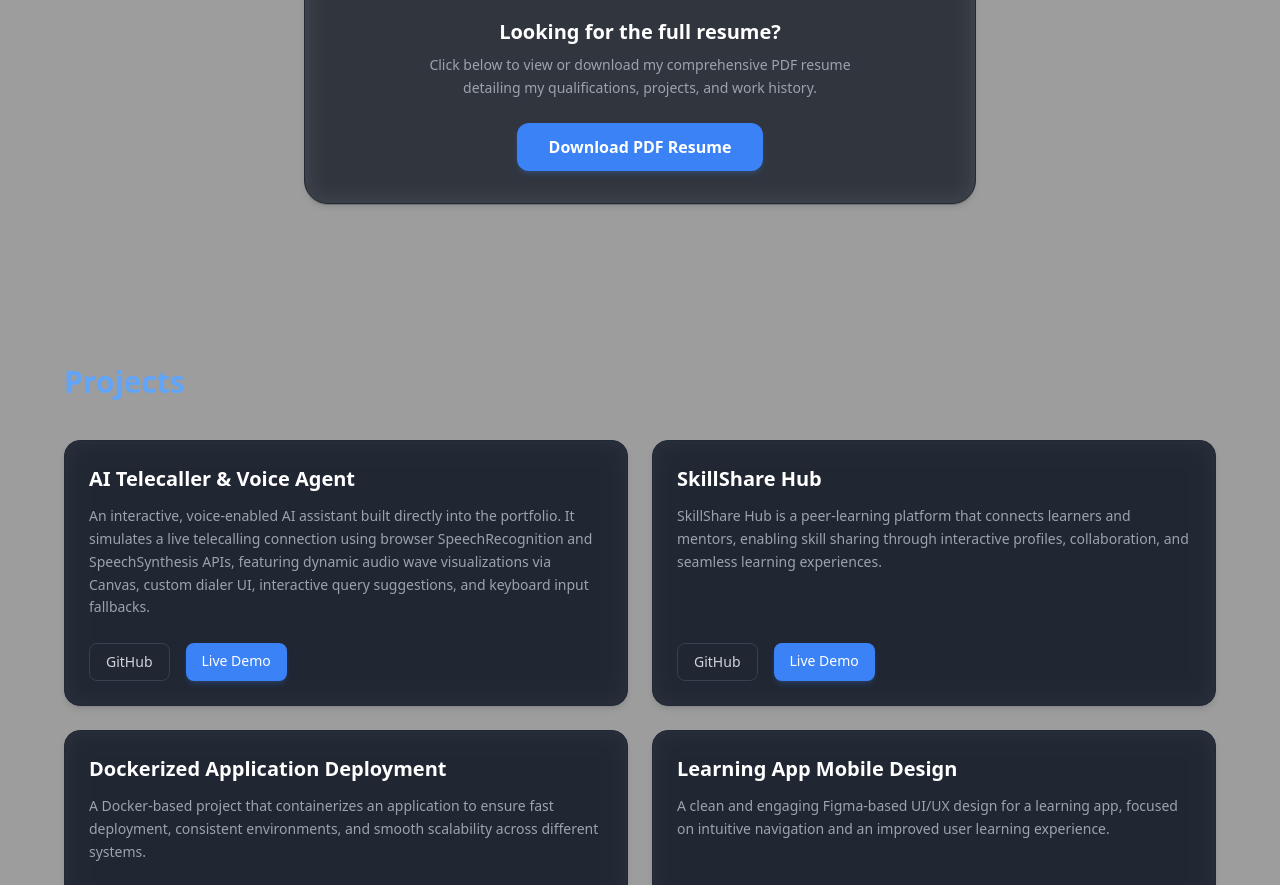
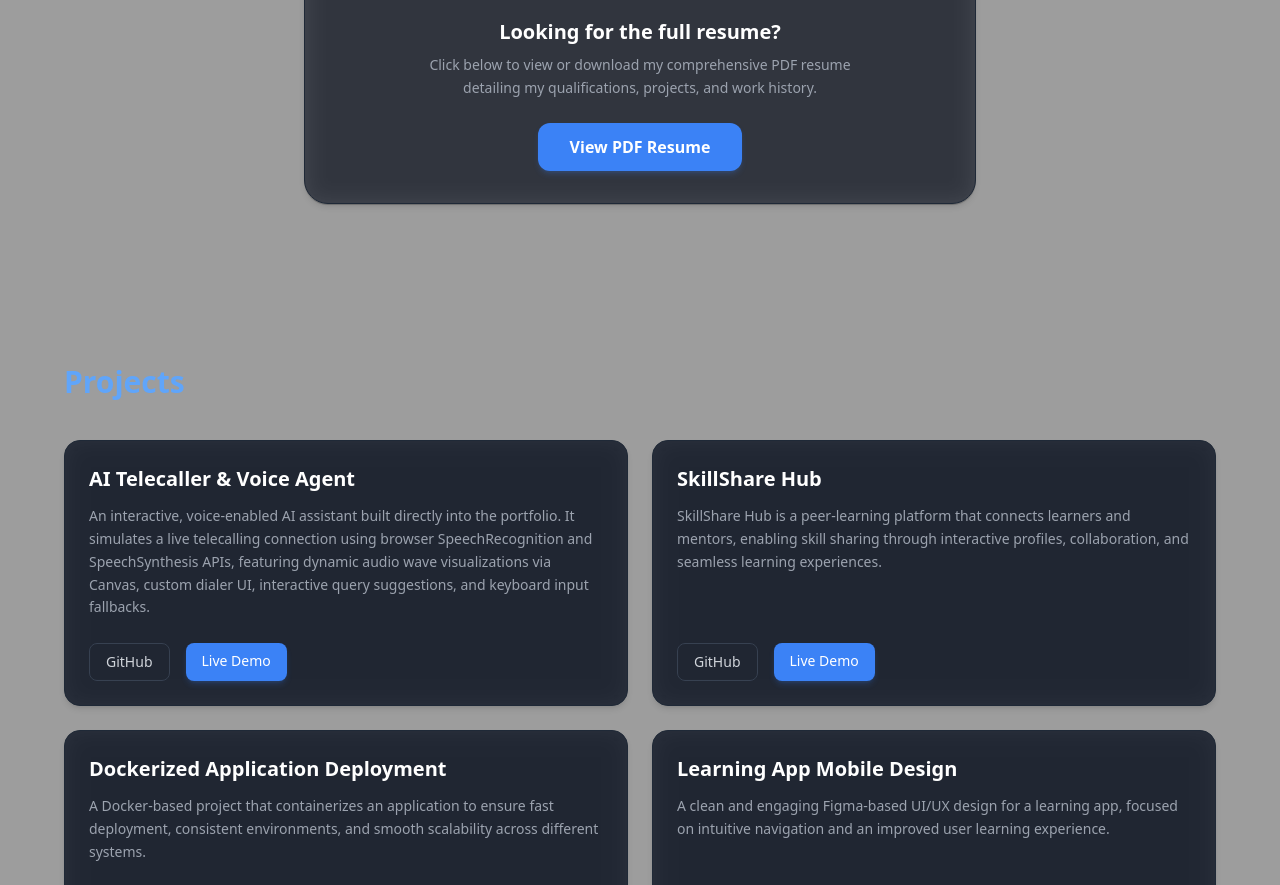
Before and after one commit to SOHAIL1510/Portfolio08, a React (Vite) app: page / in a window 1280 px wide. Shown: the part 2520-3405 px from the top of the page. Built offline with nearby package versions, Linux system fonts and the light colour scheme.

Commit message:
fix: Update resume link to open PDF in new tab for instant browser streaming instead of forced download

```diff
--- a/src/components/Resume.jsx
+++ b/src/components/Resume.jsx
@@ -106,10 +106,11 @@ export default function Resume() {
               </p>
               <a
                 href="/Sohail_Khan_Resume.pdf"
-                download="Sohail_Khan_Resume.pdf"
+                target="_blank"
+                rel="noopener noreferrer"
                 className="mt-6 px-8 py-3 bg-blue-500 hover:bg-blue-600 text-white font-semibold rounded-xl transition duration-300 shadow-md shadow-blue-500/20 hover:scale-105 inline-block text-center cursor-pointer"
               >
-                Download PDF Resume
+                View PDF Resume
               </a>
             </div>
           </TiltCard>
```
